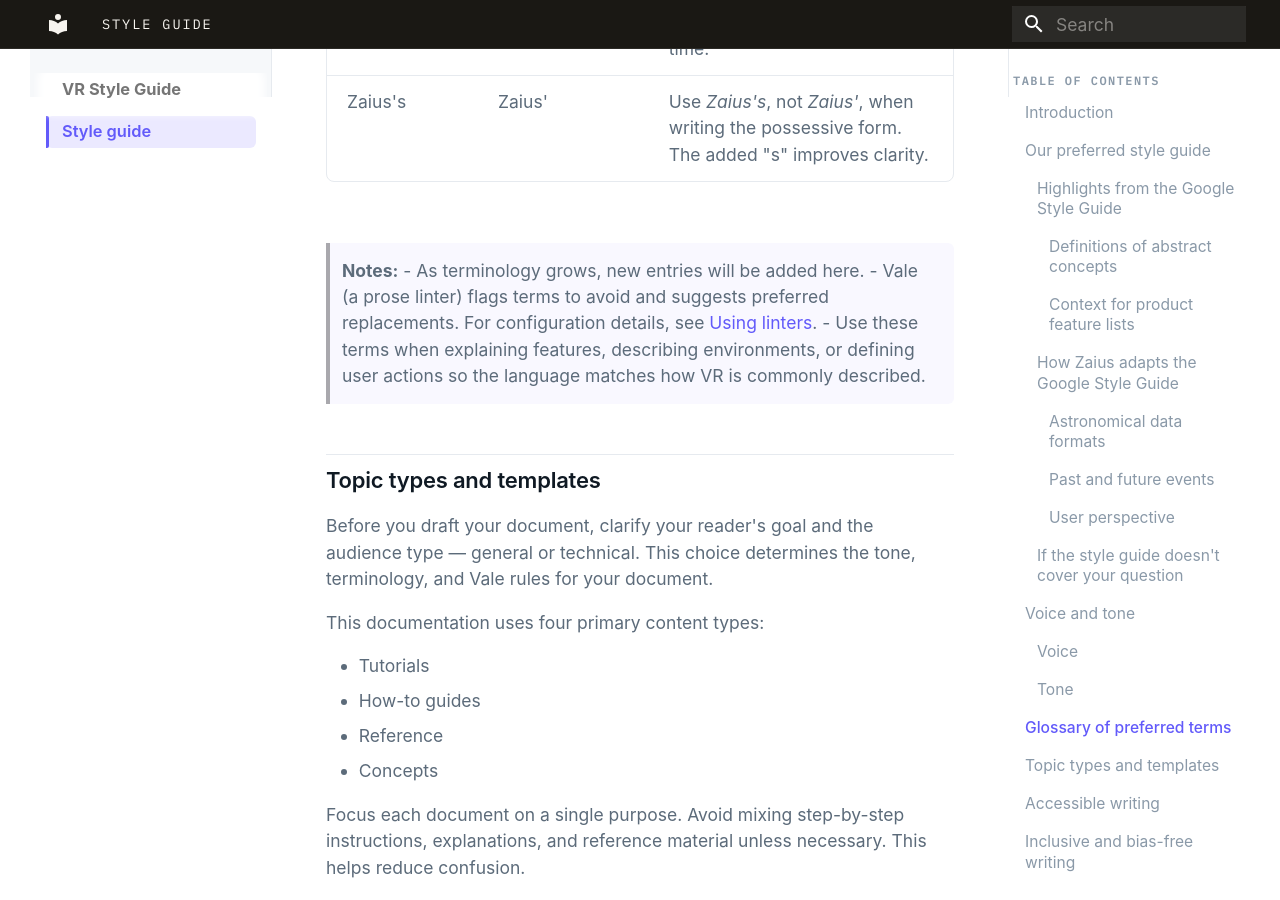
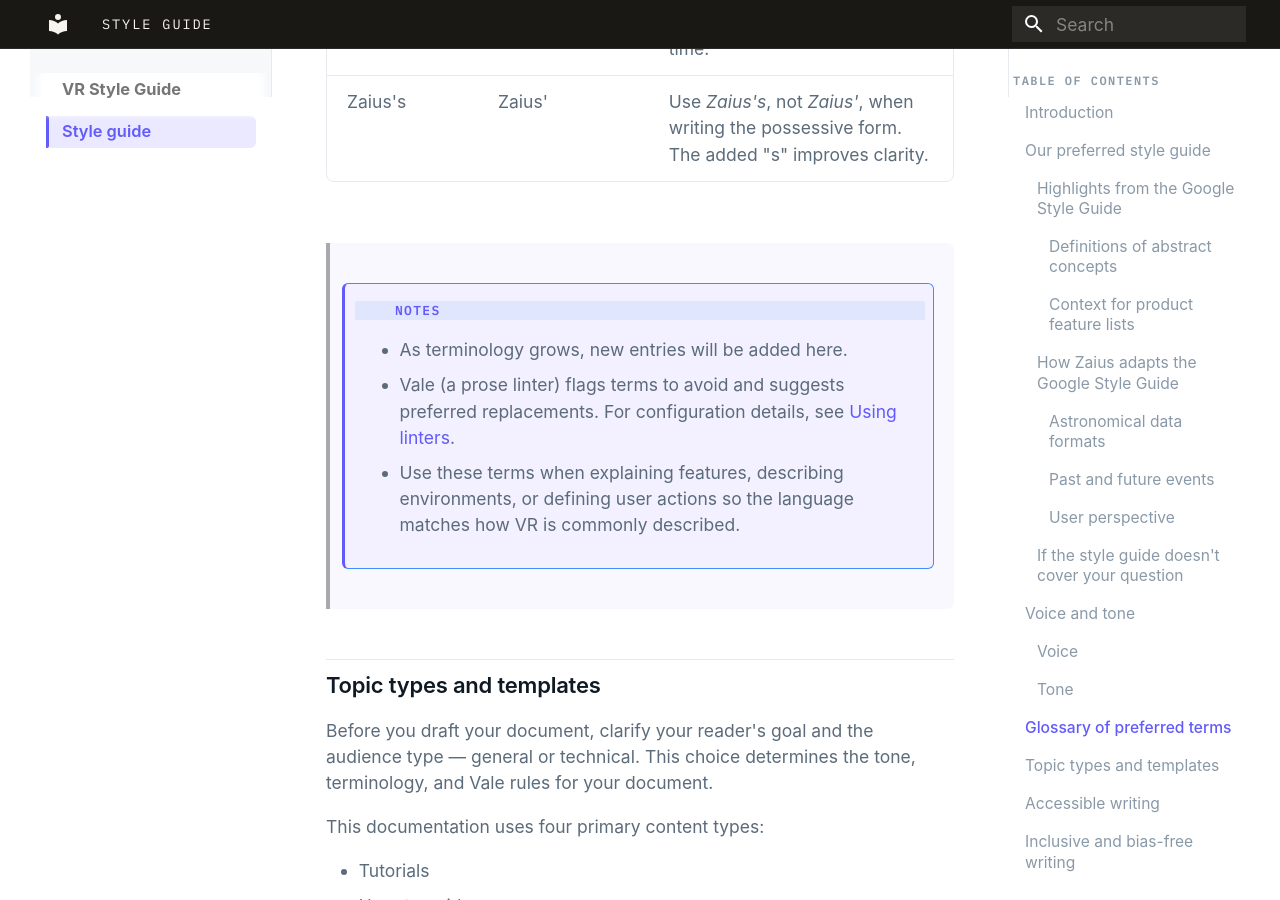
Before and after one commit to Alex-Gekas/Alex-Gekas.github.io, an MkDocs documentation site: the page built from docs/vr-style-guide/guide.md, in a window 1280 px wide and 900 px high, scrolled down 6933 px. Built offline with MkDocs 1.6.1 and Material for MkDocs 9.7.7, drawn with Linux system fonts in a browser that asks for light colours; part of the change alters nothing that is shown.

```diff
--- a/docs/vr-style-guide/guide.md
+++ b/docs/vr-style-guide/guide.md
@@ -149,10 +149,10 @@ Use these terms consistently in Zaius documentation to keep language clear and c
 | timeline | time axis, chronostream | Use to mean a visual representation of events over time. |
 | Zaius's | Zaius' | Use *Zaius's*, not *Zaius'*, when writing the possessive form. The added "s" improves clarity. |
 
-> **Notes:**
-> - As terminology grows, new entries will be added here.
-> - Vale (a prose linter) flags terms to avoid and suggests preferred replacements. For configuration details, see [Using linters](#using-linters).
-> - Use these terms when explaining features, describing environments, or defining user actions so the language matches how VR is commonly described.
+> !!! note "Notes"
+    - As terminology grows, new entries will be added here.
+    - Vale (a prose linter) flags terms to avoid and suggests preferred replacements. For configuration details, see [Using linters](#using-linters).
+    - Use these terms when explaining features, describing environments, or defining user actions so the language matches how VR is commonly described.
 
 ## Topic types and templates
 
```
